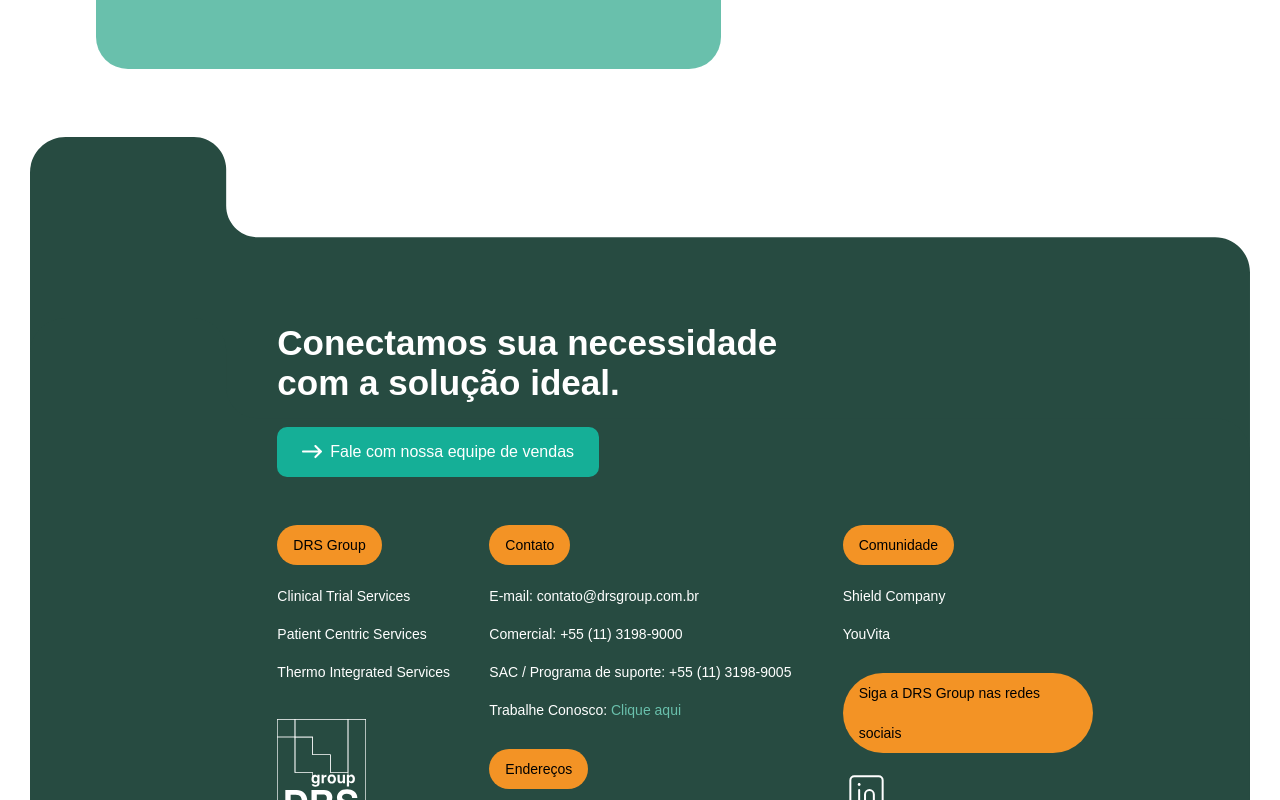
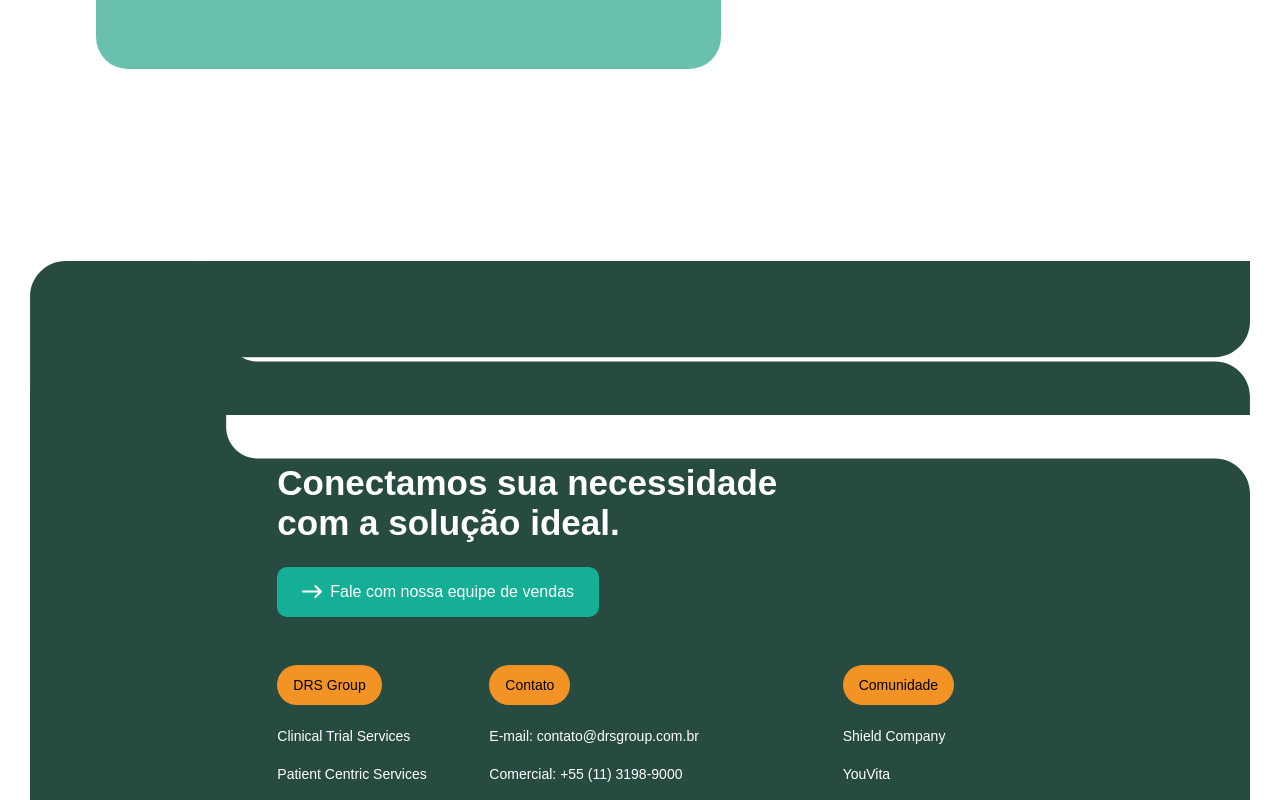
Before and after one commit to clau-trevizan/drs_dali, a React (Vite) app: page /contato in a window 1280 px wide. Shown: the part 1360-2160 px from the top of the page. Built offline with nearby package versions, Linux system fonts and the light colour scheme; the HTML template or start-up script is replaced by a standard one; a web font is replaced by a local one.

Commit message:
ajuste final rodape

```diff
--- a/src/components/layout/Footer.tsx
+++ b/src/components/layout/Footer.tsx
@@ -45,48 +45,7 @@ const footerData = {
 
 export const Footer = React.forwardRef<HTMLElement>((props, ref) => {
   return (
-    <footer ref={ref} className="text-primary-foreground relative footer-responsive" style={{ minHeight: 'auto', marginBottom: '125px' }}>
-      {/* Background SVG decoration - First - Hidden on mobile via CSS */}
-      <svg
-        xmlns="http://www.w3.org/2000/svg"
-        viewBox="0 0 1273 959"
-        fill="none"
-        className="absolute pointer-events-none hidden lg:block footer-bg-svg"
-        preserveAspectRatio="xMinYMax meet"
-        style={{
-          width: 'calc(100% - 60px)',
-          left: '30px',
-          right: '30px',
-          top: '-124px',
-          objectFit: 'cover',
-          zIndex: 0
-        }}
-      >
-      <path d="M204.701 71.8607L204.697 33.7254C204.697 15.0983 189.613 -0.000149428 171.005 -0.000147801L37.1559 -0.0001361C16.6381 -0.000134306 9.24062e-06 16.6506 1.10365e-05 37.1936L0.000567384 815.775C0.000569039 834.715 15.3341 850.065 34.2546 850.065L58.6095 850.065C76.6173 850.065 91.2118 864.678 91.2118 882.699L91.2118 924.191C91.2118 942.967 106.416 958.192 125.179 958.192L1235.84 958.191C1256.36 958.191 1273 941.54 1273 920.997L1273 141.148C1273 121.01 1256.69 104.686 1236.57 104.686L397.173 104.687L237.495 104.687C219.384 104.687 204.701 89.989 204.701 71.8607Z" fill="#274B41"/>
-      </svg>
-
-      {/* Background SVG decoration - Second - Hidden on mobile via CSS */}
-      <svg
-        xmlns="http://www.w3.org/2000/svg"
-        viewBox="0 0 1273 959"
-        fill="none"
-        className="absolute pointer-events-none hidden lg:block footer-bg-svg"
-        preserveAspectRatio="xMinYMax meet"
-        style={{
-          width: 'calc(100% - 60px)',
-          height: '100%',
-          left: '30px',
-          right: '30px',
-          bottom: 0,
-          top: 'auto',
-          objectFit: 'cover',
-          zIndex: 0,
-          marginTop: 0,
-          marginBottom: '-53px'
-        }}
-      >
-        <path fill="#274b41" d="M204.7,71.86v-38.14C204.7,15.1,189.61,0,171,0H37.16C16.64,0,0,16.65,0,37.19v778.58c0,18.94,15.33,34.29,34.25,34.29h24.35c18.01,0,32.6,14.61,32.6,32.63v41.49c0,18.78,15.2,34,33.97,34h1147.82V141.15c0-20.14-16.31-36.46-36.43-36.46H397.17s-159.68,0-159.68,0c-18.11,0-32.79-14.7-32.79-32.83Z"/>
-      </svg>
+    <footer ref={ref} className="text-primary-foreground relative footer-responsive bg-footer-desktop" style={{ minHeight: 'auto', marginBottom: '125px' }}>
 
       {/* Mobile background with two images */}
       <div
--- a/src/index.css
+++ b/src/index.css
@@ -923,6 +923,17 @@ html, body {
     background-color: #fff !important;
   }
 }
+@media (min-width: 1024px) {
+  .bg-footer-desktop {
+    margin-bottom: 50px;
+    background-size: calc(100% - 60px);
+    background-repeat: no-repeat, repeat-y, no-repeat;
+    padding-top: 140px;
+    background-image: url('/images/top-rodape.svg'), url('/images/rodape-verde.svg'), url('/images/bottom-rodape.svg');
+    background-position: top center, center center, bottom center;
+    padding-bottom: 50px;
+  }
+}
 @media (max-width: 1023px) {
   .mobile-padding {
     padding: 5rem 1rem 3rem 2rem !important;
```
Also changed, not shown: public/images/meio-rodape.svg (added).
